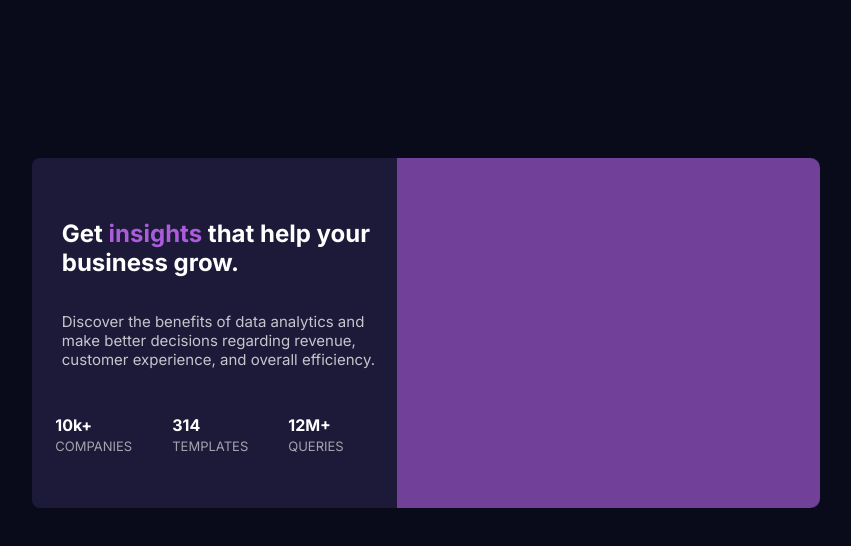
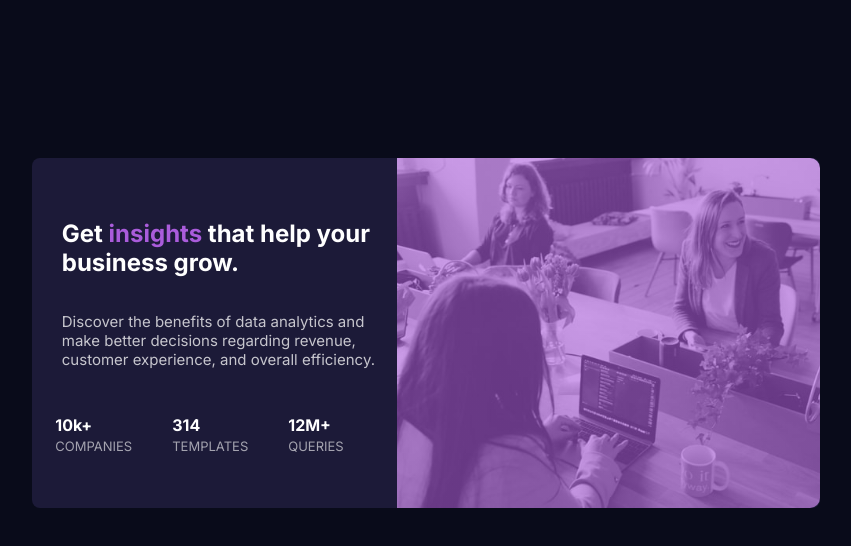
Before and after one commit to Brayoski01/stats-preview-card-frontendmentor, a plain HTML site: page index.html in a window 1280 px wide. Shown: the whole page, without its empty margins (214-1065 px from the left). Drawn offline with Linux system fonts and the light colour scheme.

Commit message:
Update index.css

```diff
--- a/index.css
+++ b/index.css
@@ -71,7 +71,7 @@ body{
     height: 100%;
     background:
     linear-gradient(hsl(277, 64%, 61%, 0.6), hsl(277, 64%, 61%, 0.6)),
-    url('images/image-header-desktop.jpg') center/cover no-repeat;
+    url('image-header-desktop.jpg') center/cover no-repeat;
     border-radius: 10px;
     border-top-left-radius: 0;
     border-bottom-left-radius: 0;
@@ -97,4 +97,5 @@ body{
     flex-direction: column;
     gap: 20px;
   }
+
 }
```
